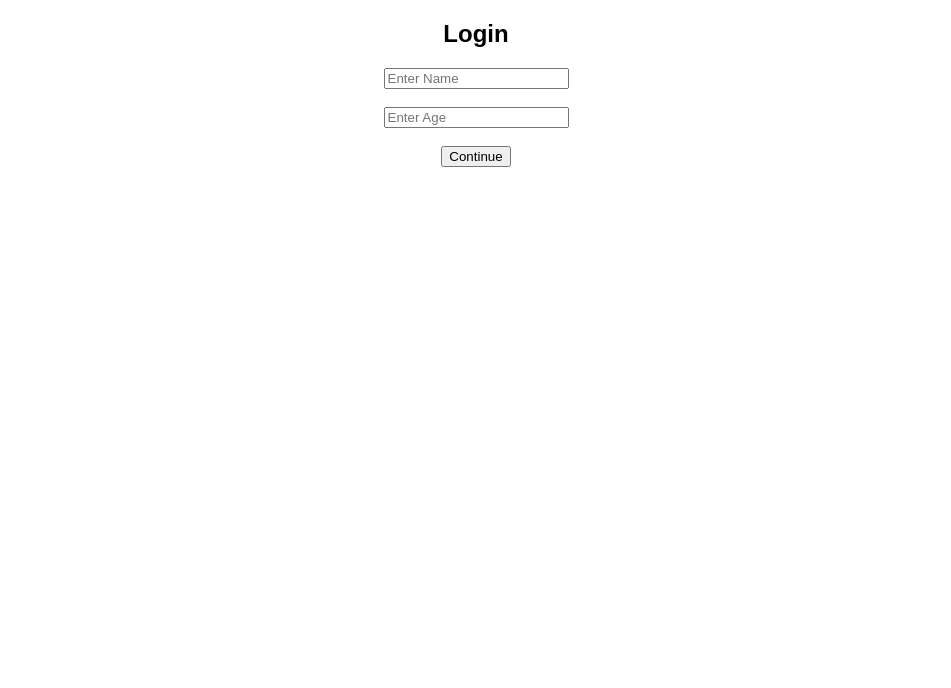
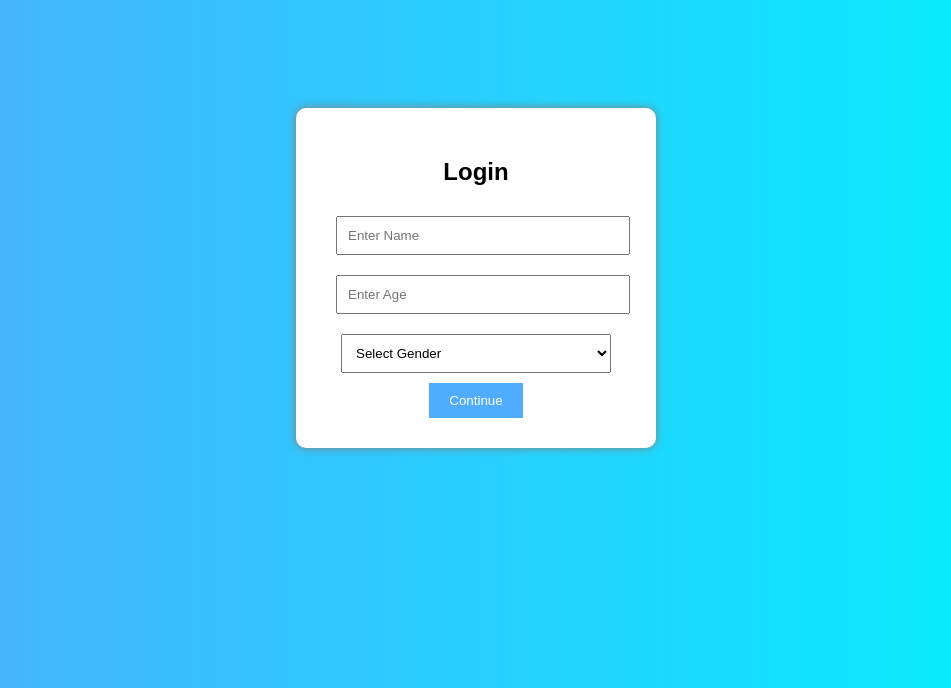
Before and after one commit to mithulpiranav/Project-Heathtech, a Flask app: page / in a window 1280 px wide. Shown: the top 688 px of the page, without its empty margins (164-1115 px from the left). Run offline with Flask 3, Linux system fonts and the light colour scheme.

Commit message:
Update login.html

```diff
--- a/templates/login.html
+++ b/templates/login.html
@@ -2,17 +2,54 @@
 <html>
 <head>
     <title>Login</title>
+    <style>
+        body {
+            font-family: Arial;
+            background: linear-gradient(to right, #4facfe, #00f2fe);
+            text-align: center;
+            padding-top: 100px;
+        }
+        .box {
+            background: white;
+            padding: 30px;
+            border-radius: 10px;
+            width: 300px;
+            margin: auto;
+            box-shadow: 0px 0px 10px gray;
+        }
+        input, select {
+            width: 90%;
+            padding: 10px;
+            margin: 10px;
+        }
+        button {
+            padding: 10px 20px;
+            background: #4facfe;
+            color: white;
+            border: none;
+            cursor: pointer;
+        }
+    </style>
 </head>
-<body style="text-align:center; font-family:Arial;">
+<body>
 
-<h2>Login</h2>
+<div class="box">
+    <h2>Login</h2>
 
-<form method="POST">
-    <input type="text" name="name" placeholder="Enter Name" required><br><br>
-    <input type="number" name="age" placeholder="Enter Age" required><br><br>
+    <form method="POST">
+        <input type="text" name="name" placeholder="Enter Name" required><br>
 
-    <button type="submit">Continue</button>
-</form>
+        <input type="number" name="age" placeholder="Enter Age" required><br>
+
+        <select name="gender" required>
+            <option value="">Select Gender</option>
+            <option value="male">Male</option>
+            <option value="female">Female</option>
+        </select><br>
+
+        <button type="submit">Continue</button>
+    </form>
+</div>
 
 </body>
 </html>
```
